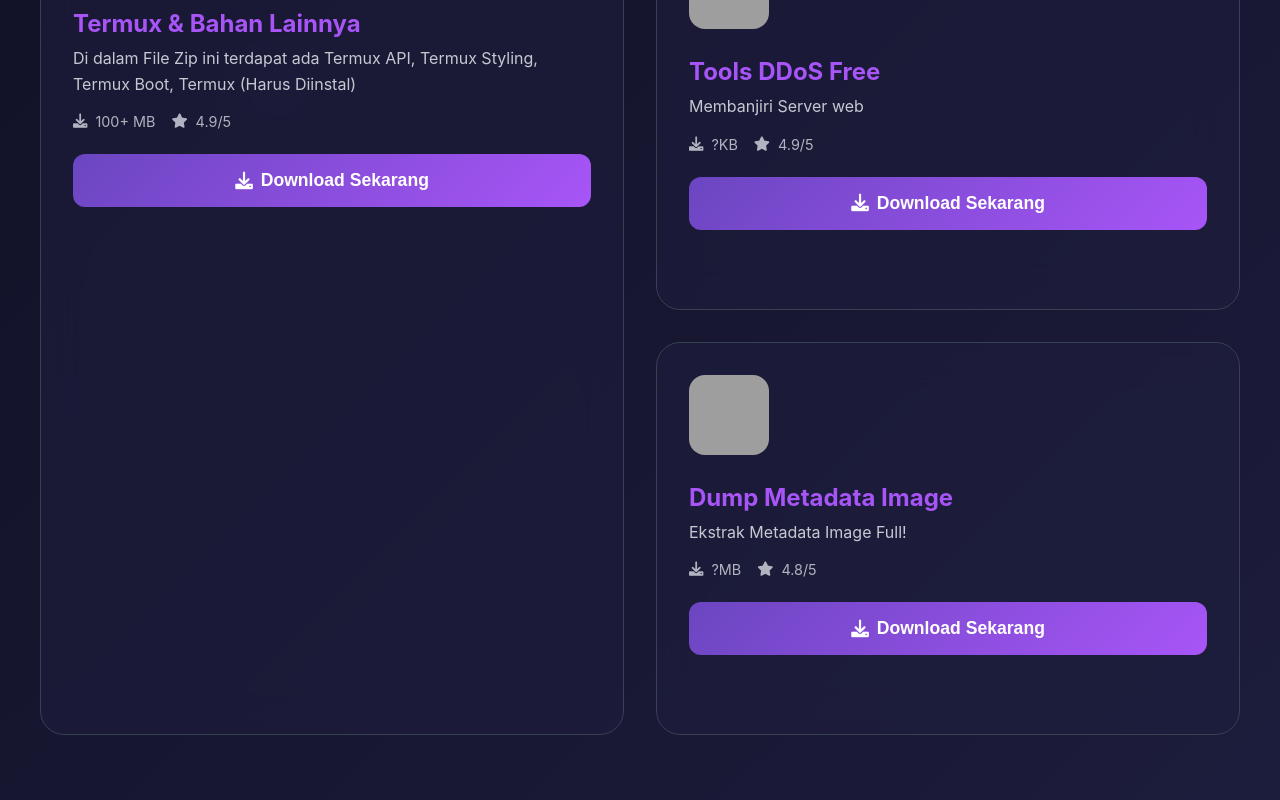
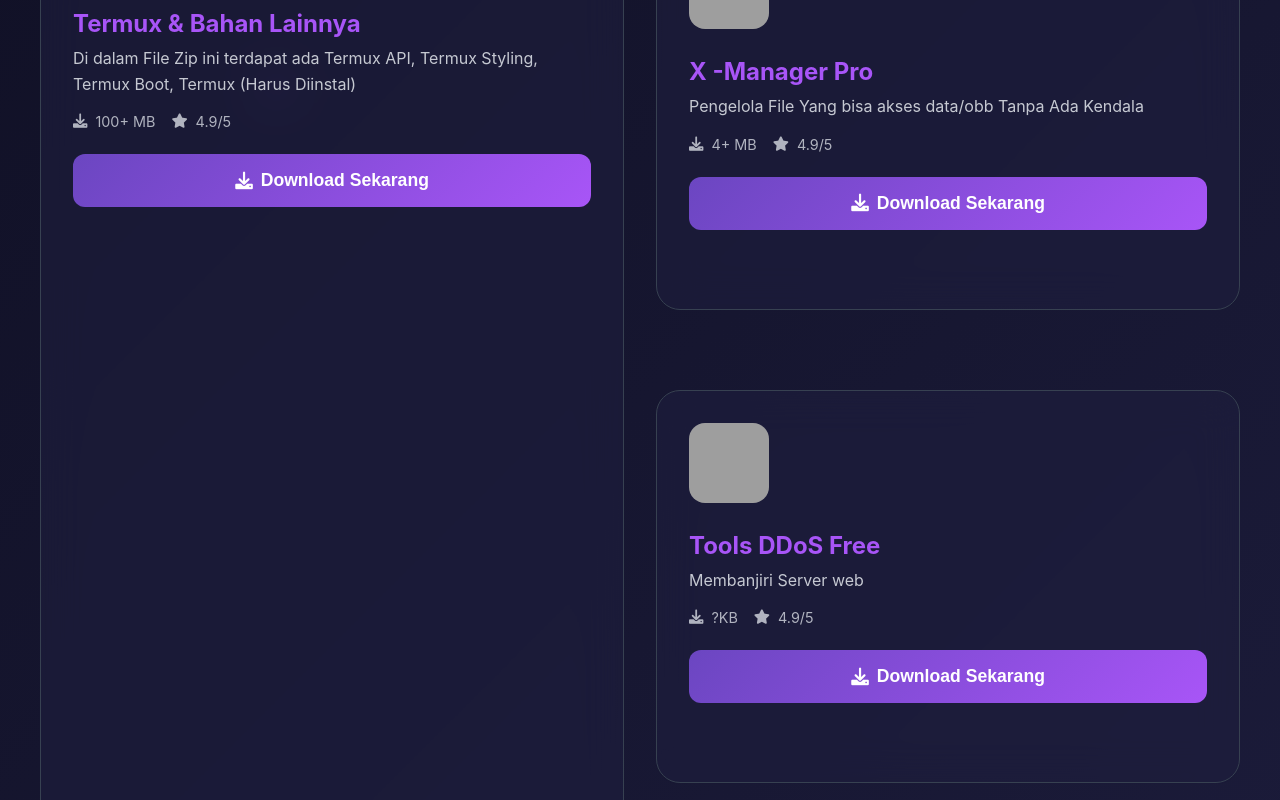
Before and after one commit to XbibzModder777/WebScript, a plain HTML site: page index.html in a window 1280 px wide. Shown: the part 560-1360 px from the top of the page. Drawn offline with Linux system fonts and the light colour scheme; grey boxes are pictures that could not be loaded.

Commit message:
Update index.html

```diff
--- a/index.html
+++ b/index.html
@@ -712,6 +712,35 @@
 
             <div class="tools-grid">
                 <div class="tool-card">
+                    <img src="https://encrypted-tbn0.gstatic.com/images?q=tbn:ANd9GcROXj0h6i5YF-Qw47b5QVTQ5JNJbrg78Y1XbDJ6G4v4ECoocUnYV8Y8g0w&s=10" alt="kontol" class="tool-image">
+                    <div class="tool-info">
+                        <h3>X -Manager Pro</h3>
+                        <p>Pengelola File Yang bisa akses data/obb Tanpa Ada Kendala</p>
+                        <div class="tool-meta">
+                            <div class="meta-item">
+                                <i class="fas fa-download"></i>
+                                <span>4+ MB</span>
+                            </div>
+                            <div class="meta-item">
+                                <i class="fas fa-star"></i>
+                                <span>4.9/5</span>
+                            </div>
+                        </div>
+                    </div>
+                    <button class="download-btn" onclick="downloadTool('https://drive.google.com/file/d/1BvOS6sOU05LGMmwyIXI0fjYAeOJqO-0v/view?usp=drivesdk', this)">
+                        <i class="fas fa-download"></i>
+                        <span>Download Sekarang</span>
+                    </button>
+                    <div class="progress-container">
+                        <div class="progress-bar">
+                            <div class="progress-fill"></div>
+                        </div>
+                        <div class="progress-text">0%</div>
+                    </div>
+                </div>
+
+            <div class="tools-grid">
+                <div class="tool-card">
                     <img src="https://upload.wikimedia.org/wikipedia/commons/thumb/b/b5/Termux.svg/2048px-Termux.svg.png" alt="kontol" class="tool-image">
                     <div class="tool-info">
                         <h3>Tools DDoS Free</h3>
```
